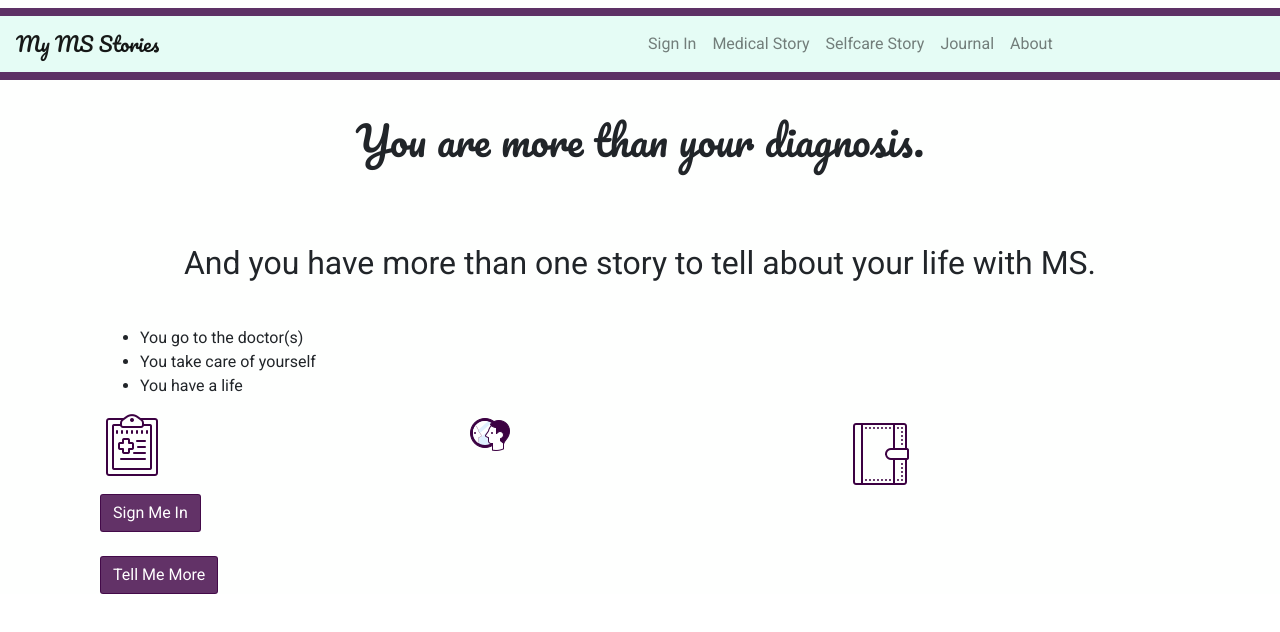
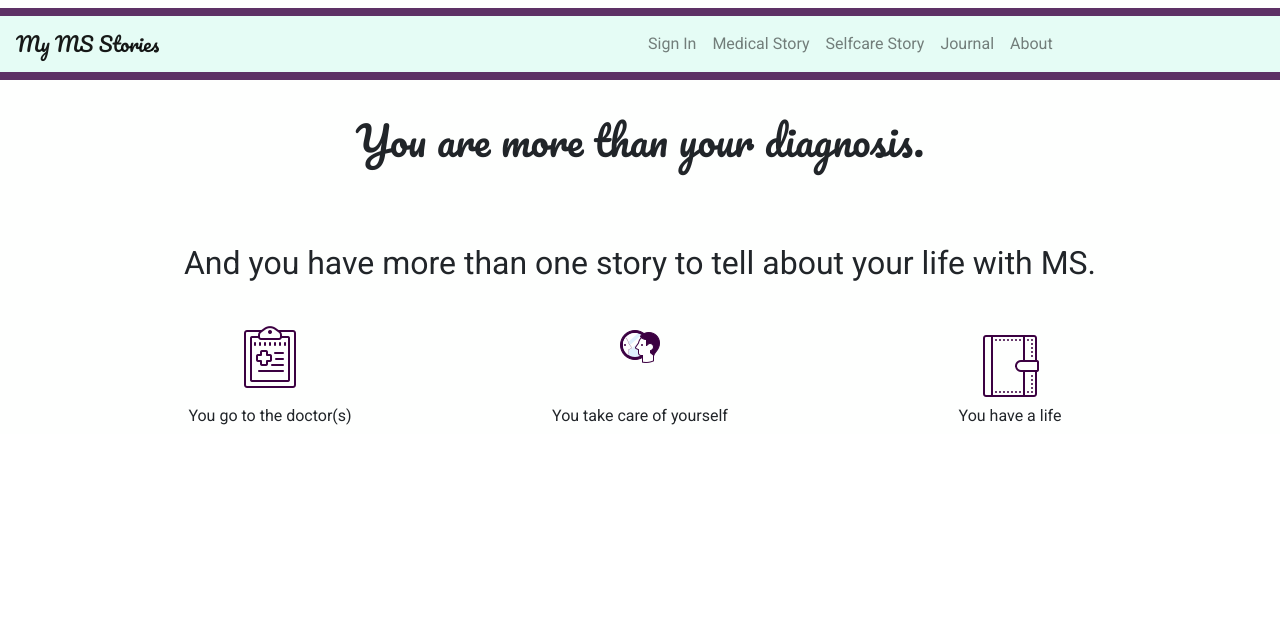
Before and after one commit to larabjork/health-tracker, a React (Create React App) app: page / in a window 1280 px wide. Shown: the top 632 px of the page. Built offline with nearby package versions, Linux system fonts and the light colour scheme.

Commit message:
fix grid layout on home component

```diff
--- a/src/components/App.js
+++ b/src/components/App.js
@@ -26,6 +26,7 @@ class App extends React.Component {
     this.state = {
       masterGeneralJournal: {}
     };
+    this.handleAddingNewJournalEntry = this.handleAddingNewJournalEntry.bind(this);
   }
 
   handleAddingNewJournalEntry(newJournal) {
@@ -45,7 +46,7 @@ class App extends React.Component {
             <Route exact path='/home' component={Home} />
             <Route path='/signin' component={Signin} />
             <Route path='/dashboard' component={Dashboard} />
-            <Route path='/journal' render={()=><GeneralJournal generalJournal={this.props.masterGeneralJournal} />} />
+            <Route path='/journal' render={()=><GeneralJournal generalJournal={this.state.masterGeneralJournal} />} />
             <Route path='/journal-entry' render={()=><NewEntryControl onNewJournalEntryCreation={this.handleAddingNewJournalEntry}/>} />
             <Route path='/med-digest' component={MedHistoryDigest} />
             <Route path='/med-milestone' component={NewMedHistoryMilestoneForm} />
--- a/src/components/Home.jsx
+++ b/src/components/Home.jsx
@@ -1,13 +1,11 @@
 import React from 'react';
-import { Container, Button, Row, Col, Image }  from 'react-bootstrap';
-import { Link } from 'react-router-dom';
+import { Container, Row, Col, Image }  from 'react-bootstrap';
 
-const btnStyle = {
-  backgroundColor: '#3C0142cd',
-  borderColor: '#3C0142cd',
-  color: 'white',
-  borderRadius: '3px'
+
+const gridCentering = {
+  textAlign: "center",
 }
+
 
 
 function Home(){
@@ -16,12 +14,7 @@ function Home(){
       <Container>
         <h1>You are more than your diagnosis. </h1>
         <h2>And you have more than one story to tell about your life with MS.</h2>
-        <ul>
-          <li>You go to the doctor(s)</li>
-          <li>You take care of yourself</li>
-          <li>You have a life</li>
-        </ul>
-        <Row>
+        <Row style={gridCentering}>
           <Col xs={6} md={4}>
               <Image src="icons8-treatment-64.png"/>
           </Col>
@@ -32,11 +25,17 @@ function Home(){
             <Image src="icons8-journal-80.png"/>
           </Col>
         </Row>
-
-            <Button style={btnStyle} to="/signin" renderas={Link}>Sign Me In</Button>
-            <br/>
-            <br/>
-            <Button style={btnStyle} to="/about" renderas={Link}>Tell Me More</Button>
+        <Row style={gridCentering}>
+          <Col xs={6} md={4}>
+            <h6>You go to the doctor(s)</h6>
+          </Col>
+          <Col xs={6} md={4}>
+            <h6>You take care of yourself</h6>
+          </Col>
+          <Col xs={6} md={4}>
+            <h6>You have a life</h6>
+          </Col>
+        </Row>
       </Container>
     </div>
   )
--- a/src/components/MSExperienceDigest.jsx
+++ b/src/components/MSExperienceDigest.jsx
@@ -1,7 +1,6 @@
 import React from 'react';
 import MSExperienceMilestone from './MSExperienceMilestone';
-import { Button } from 'react-bootstrap';
-import { Link } from 'react-router-dom';
+
 
 const masterMSExperienceDigest = [
   {
--- a/src/components/MedHistoryDigest.jsx
+++ b/src/components/MedHistoryDigest.jsx
@@ -1,8 +1,5 @@
 import React from 'react';
 import MedHistoryMilestone from './MedHistoryMilestone';
-import { Button } from 'react-bootstrap';
-import { Link } from 'react-router-dom';
-
 
 const masterMedHistoryDigest = [
   {
```
Also changed, not shown: 1 other file (tests, documents, lock files or other folders). Lines whose indentation alone changed are shown as unchanged.
